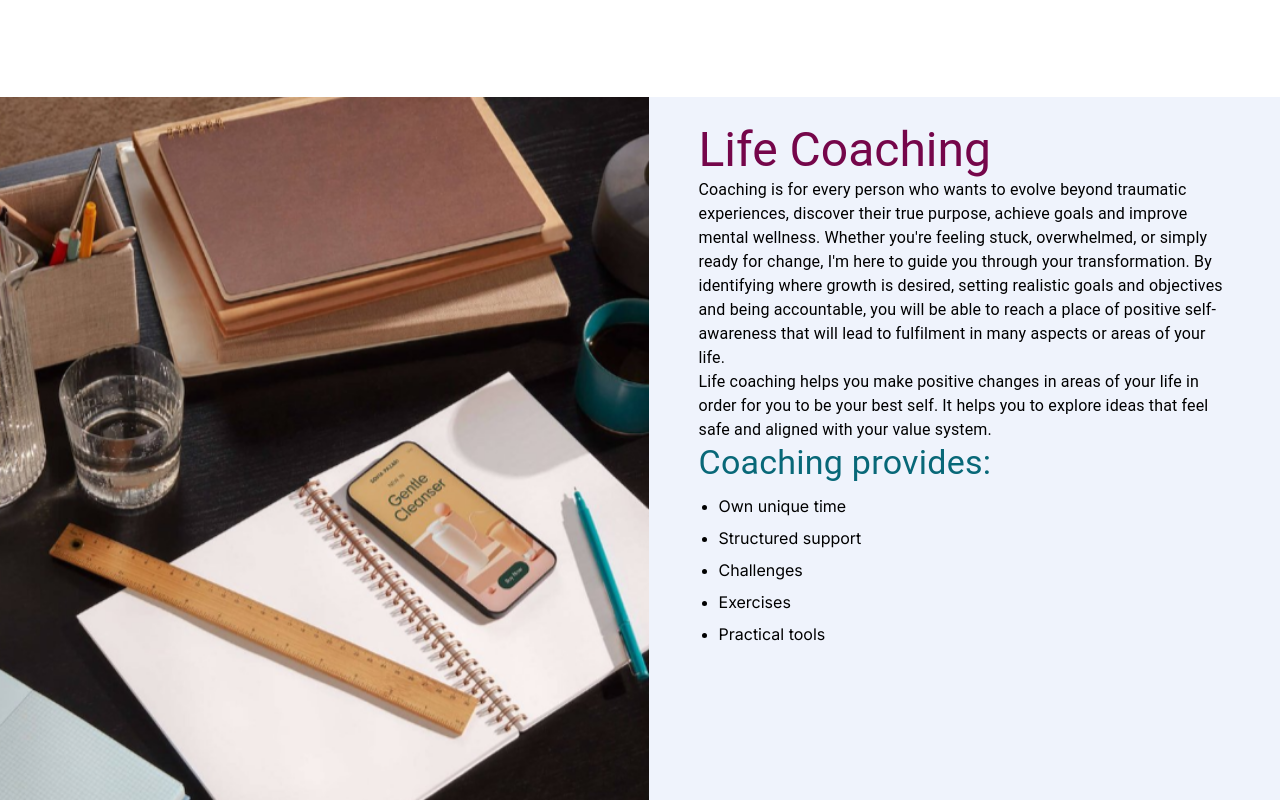
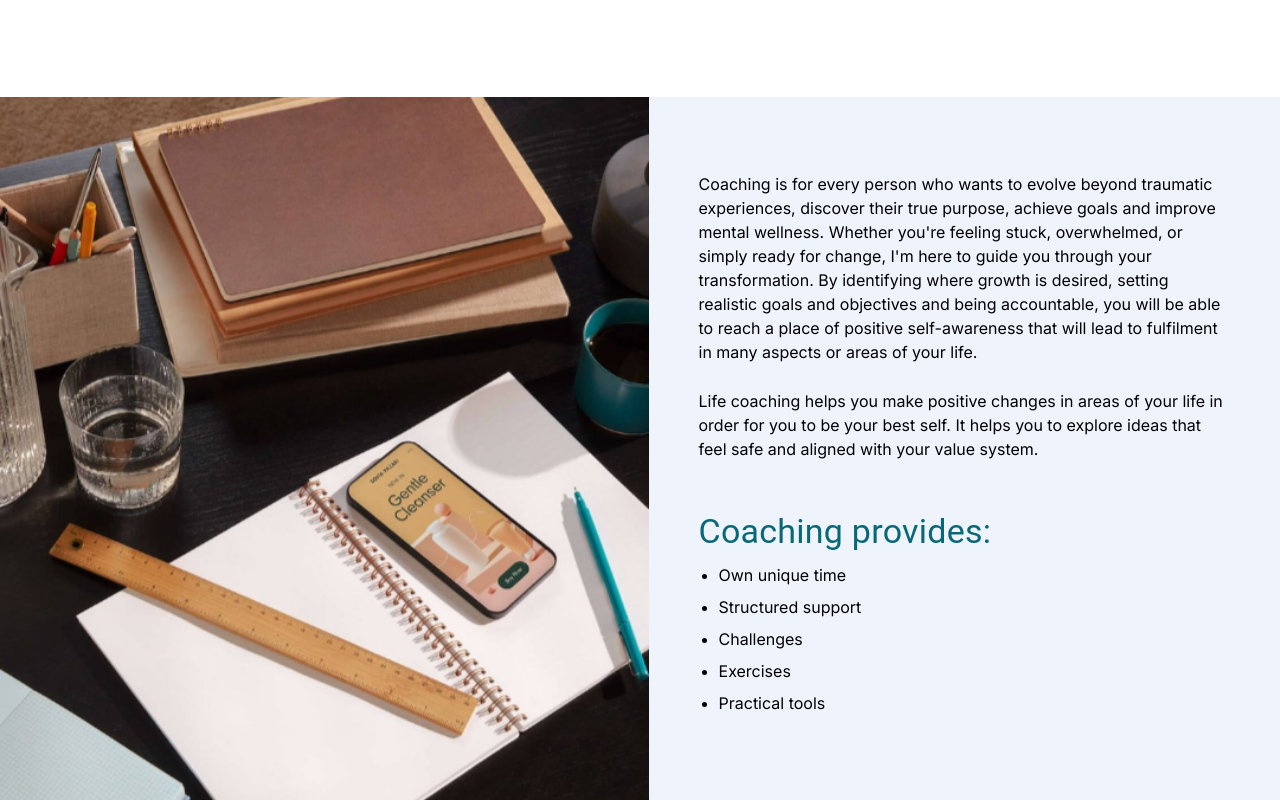
Before and after one commit to Scott-Bebington/SanetLifeCoach, a Next.js app: page / in a window 1280 px wide. Shown: the part 1520-2320 px from the top of the page. Built offline with nearby package versions, Linux system fonts and the light colour scheme.

Commit message:
made changes

```diff
--- a/src/app/Navbar.jsx
+++ b/src/app/Navbar.jsx
@@ -69,6 +69,7 @@ const Navbar = ({ currentSection }) => {
         </ul>
         <Button
           variant='contained'
+          sx={{ backgroundColor: "#75064a" }}
           className='bg-customPrimary hover:bg-secondary p-1 px-2'
           onClick={(e) => handleTabClick(null, "Contact")}
           style={{ textTransform: 'capitalize' }}
--- a/src/app/pages/Homepage.jsx
+++ b/src/app/pages/Homepage.jsx
@@ -137,22 +137,27 @@ function SmallHomepage() {
       </div>
       <div className='absolute bottom-0 left-0 pt-small pr-medium rounded-tr-[100px] bg-customPrimary z-0'>
         <WhatsAppIcon
+          sx={{ height: '48px' }}
           className='text-white hover:text-green-500 rounded-full p-2 h-[48px] w-10 cursor-pointer'
           onClick={() => { window.location.href = 'https://wa.me/27827820000'; }}
         />
         <InstagramIcon
+          sx={{ height: '48px' }}
           className='text-white hover:text-red-500 rounded-full py-2 h-10 w-10 cursor-pointer'
           onClick={() => { window.location.href = 'https://www.instagram.com/sanetnash/'; }}
         />
         <FacebookOutlinedIcon
+          sx={{ height: '48px' }}
           className='text-white hover:text-blue-500 rounded-full py-2 h-10 w-10 cursor-pointer'
           onClick={() => { window.location.href = 'https://www.facebook.com/SanetNashLifeCoach/'; }}
         />
         <EmailOutlinedIcon
+          sx={{ height: '48px' }}
           className='text-white hover:text-tertiary rounded-full py-2 h-10 w-10 cursor-pointer'
           onClick={() => { window.location.href = 'mailto:sanetnash"gmail.com'; }}
         />
         <LocalPhoneOutlinedIcon
+          sx={{ height: '48px' }}
           className='text-white hover:text-secondary rounded-full py-2 h-10 w-10 cursor-pointer'
           onClick={() => { window.location.href = 'tel:+27827820000'; }}
         />
--- a/src/app/pages/lifecoaching.jsx
+++ b/src/app/pages/lifecoaching.jsx
@@ -31,23 +31,27 @@ function Desktop() {
         <img src="/images/my_approach.png" className="h-screen" />
         <div>
           <section className="px-large py-medium">
-            <Typography variant="h3" className="text-customPrimary font-bold w-full my-large">
-              Life Coaching
-            </Typography>
-            <Typography className="mb-medium">
+            <div className=" my-large">
+              <Typography variant="h3" className="text-customPrimary font-bold w-full" Life Coaching></Typography>
+            </div>
+            <div className="mb-medium">
               Coaching is for every person who wants to evolve beyond traumatic experiences, discover their true purpose,
               achieve goals and improve mental wellness. Whether you&apos;re feeling stuck, overwhelmed, or simply ready for change,
               I&apos;m here to guide you through your transformation. By identifying where growth is desired, setting realistic goals
               and objectives and being accountable, you will be able to reach a place of positive self-awareness that will lead
               to fulfilment in many aspects or areas of your life.
-            </Typography>
-            <Typography className="mb-large">
+            </div>
+
+            <div className="mb-large">
               Life coaching helps you make positive changes in areas of your life in order for you to be your best self.
               It helps you to explore ideas that feel safe and aligned with your value system.
-            </Typography>
-            <Typography variant="h4" className="text-secondary font-bold">
-              Coaching provides:
-            </Typography>
+            </div>
+            <div>
+              <Typography variant="h4" className="text-secondary font-bold">
+                Coaching provides:
+              </Typography>
+            </div>
+
             <div className="text-black pt-small">
               <ul className="list-disc pl-5 space-y-2">
                 <li>Own unique time </li>
@@ -57,24 +61,16 @@ function Desktop() {
                 <li>Practical tools</li>
               </ul>
             </div>
-            {/* <Typography variant="h4" className="text-secondary font-bold pt-large">
-            Assisting in
-          </Typography>
-          <div className="text-black pt-small">
-            <ul className="list-disc pl-5 space-y-2">
-              <li>Overcoming challenges</li>
-              <li>Being at peace</li>
-              <li>Achieving goals</li>
-              <li>Development personally and professionally</li>
-            </ul>
-          </div> */}
           </section>
         </div>
       </section>
       <section className="bg-customPrimary w-full p-large">
-        <Typography variant="h4" className="text-white font-bold text-center mb-large">
+        <div className="mb-large">
+          <Typography variant="h4" className="text-white font-bold text-center">
           Life Coaching for positive Change
         </Typography>
+        </div>
+
         <div className="flex items-center justify-evenly">
           <div className="flex flex-col items-center justify-center">
             <img src="/images/well_being.png" className="h-14 w-14" />
```
